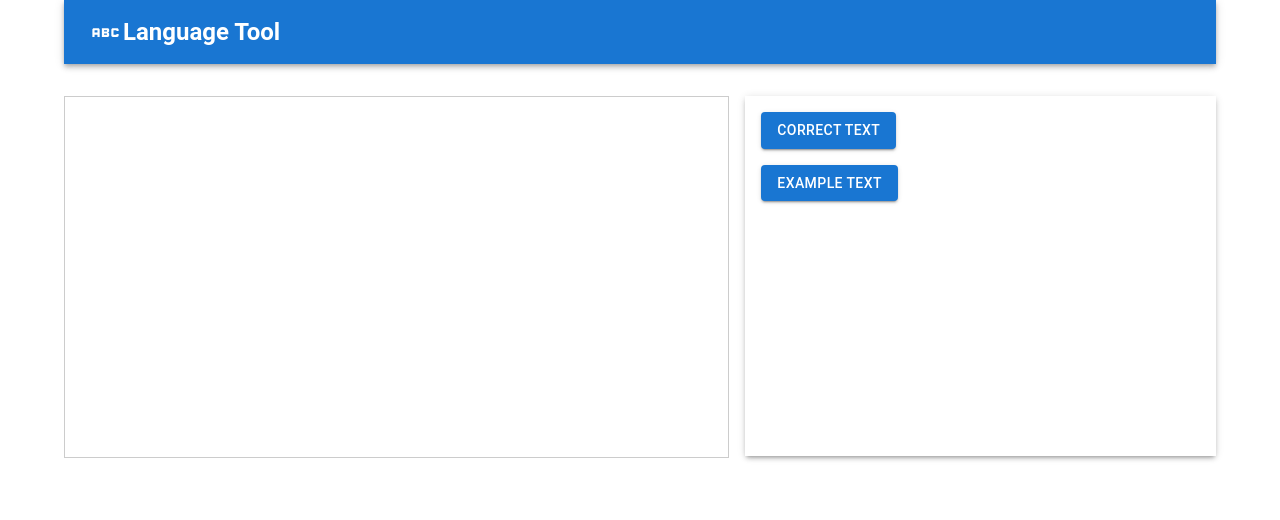
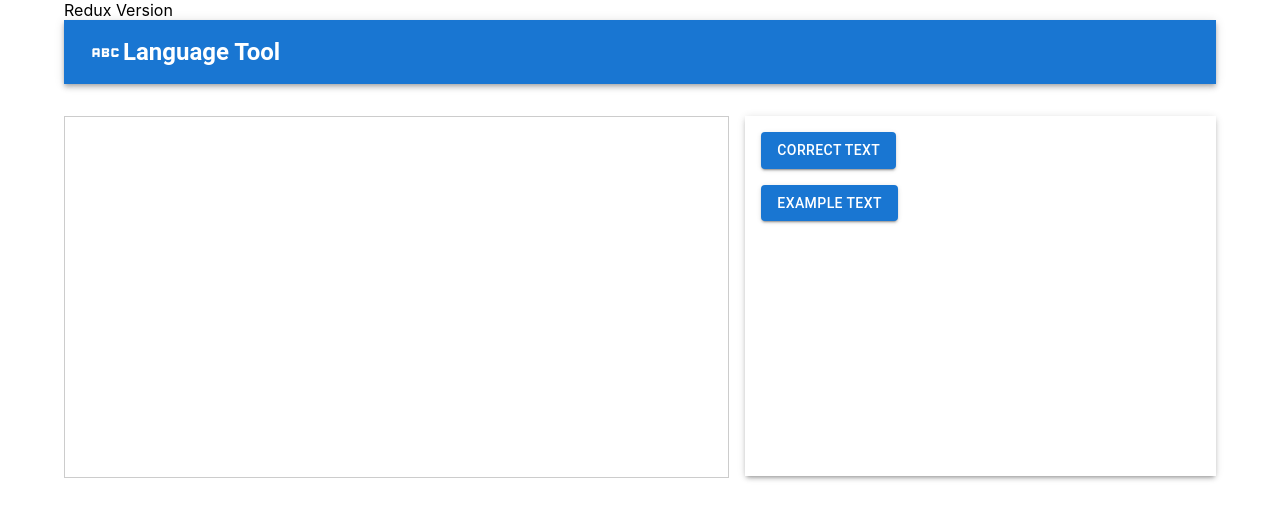
Before and after one commit to bensbahou/languageToolReact, a React (Create React App) app: page / in a window 1280 px wide. Shown: the top 520 px of the page. Built offline with nearby package versions, Linux system fonts and the light colour scheme.

Commit message:
div with text : Redux version

```diff
--- a/src/App.js
+++ b/src/App.js
@@ -486,6 +486,7 @@ function App() {
   const [data, setData] = React.useState(data_example);
   return (
     <Container>
+      <div>Redux Version</div>
       <ResponsiveAppBar />
       <Grid container spacing={2} paddingTop={4}>
         <Grid item lg={7} sm={12}>
```
